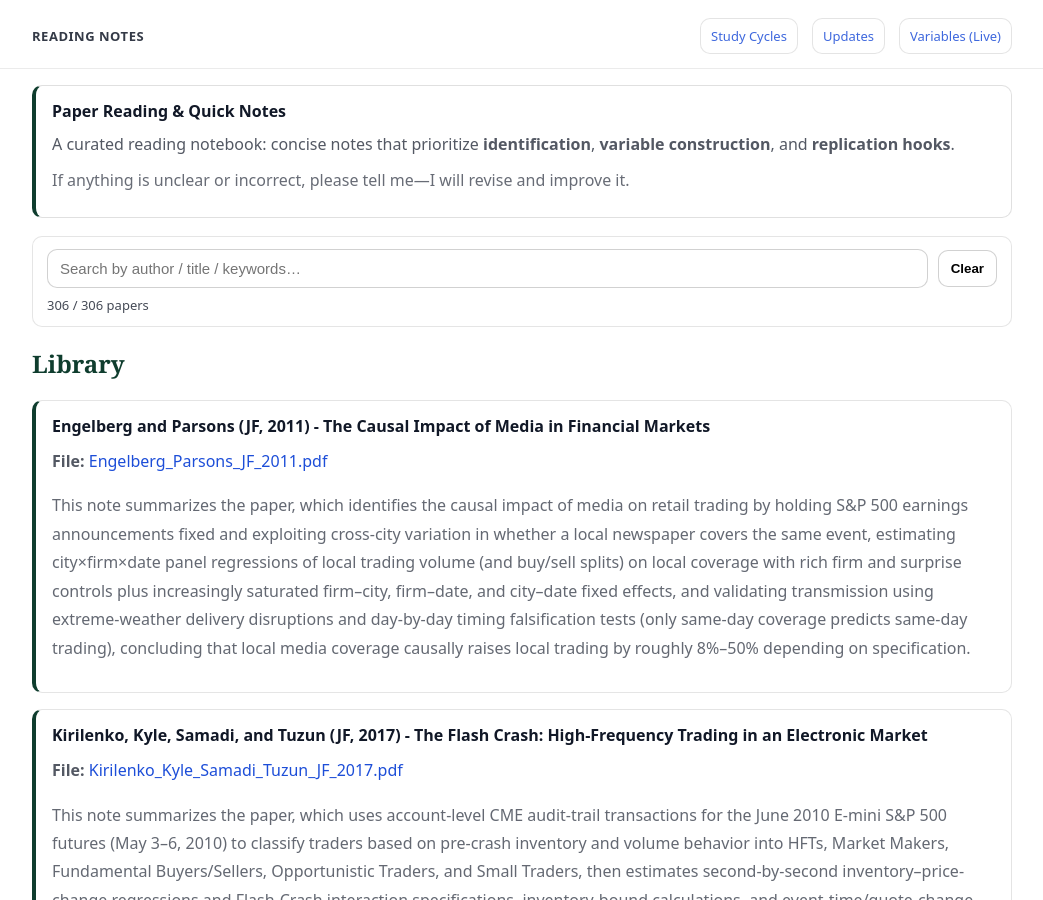
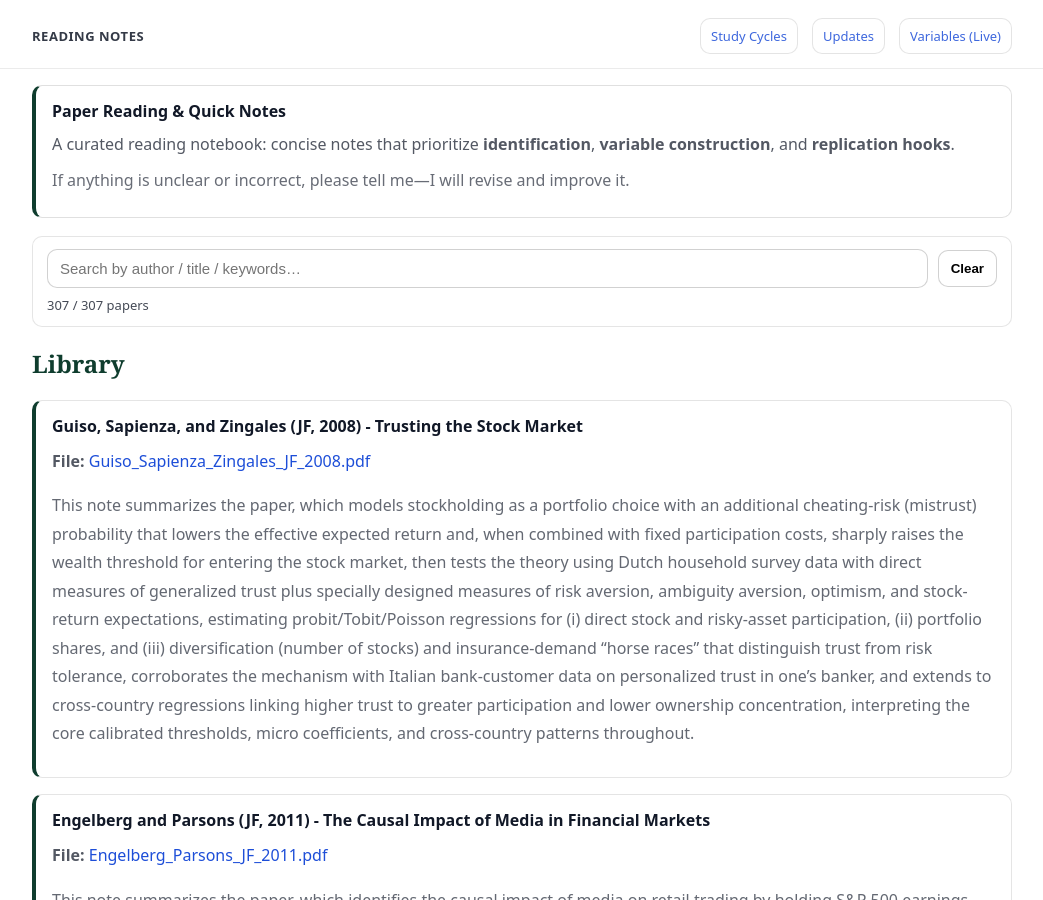
Before and after one commit to yaxinzn/study-archive, a Jekyll site: the page built from reading/index.md, in a window 1280 px wide and 900 px high. Shown: the whole window, without its empty margins (118-1161 px from the left). Built offline with Jekyll 4.4.1, drawn with Linux system fonts in a browser that asks for light colours.

Commit message:
Reading: add/update Guiso_Sapienza_Zingales_JF_2008.pdf

```diff
--- a/_data/reading.yml
+++ b/_data/reading.yml
@@ -1,3 +1,7 @@
+- title: "Guiso, Sapienza, and Zingales (JF, 2008) - Trusting the Stock Market"
+  file: "Guiso_Sapienza_Zingales_JF_2008.pdf"
+  desc: "This note summarizes the paper, which models stockholding as a portfolio choice with an additional cheating-risk (mistrust) probability that lowers the effective expected return and, when combined with fixed participation costs, sharply raises the wealth threshold for entering the stock market, then tests the theory using Dutch household survey data with direct measures of generalized trust plus specially designed measures of risk aversion, ambiguity aversion, optimism, and stock-return expectations, estimating probit/Tobit/Poisson regressions for (i) direct stock and risky-asset participation, (ii) portfolio shares, and (iii) diversification (number of stocks) and insurance-demand “horse races” that distinguish trust from risk tolerance, corroborates the mechanism with Italian bank-customer data on personalized trust in one’s banker, and extends to cross-country regressions linking higher trust to greater participation and lower ownership concentration, interpreting the core calibrated thresholds, micro coefficients, and cross-country patterns throughout."
+
 - title: "Engelberg and Parsons (JF, 2011) - The Causal Impact of Media in Financial Markets"
   file: "Engelberg_Parsons_JF_2011.pdf"
   desc: "This note summarizes the paper, which identifies the causal impact of media on retail trading by holding S&P 500 earnings announcements fixed and exploiting cross-city variation in whether a local newspaper covers the same event, estimating city×firm×date panel regressions of local trading volume (and buy/sell splits) on local coverage with rich firm and surprise controls plus increasingly saturated firm–city, firm–date, and city–date fixed effects, and validating transmission using extreme-weather delivery disruptions and day-by-day timing falsification tests (only same-day coverage predicts same-day trading), concluding that local media coverage causally raises local trading by roughly 8%–50% depending on specification."
```
Also changed, not shown: 1 other file.
